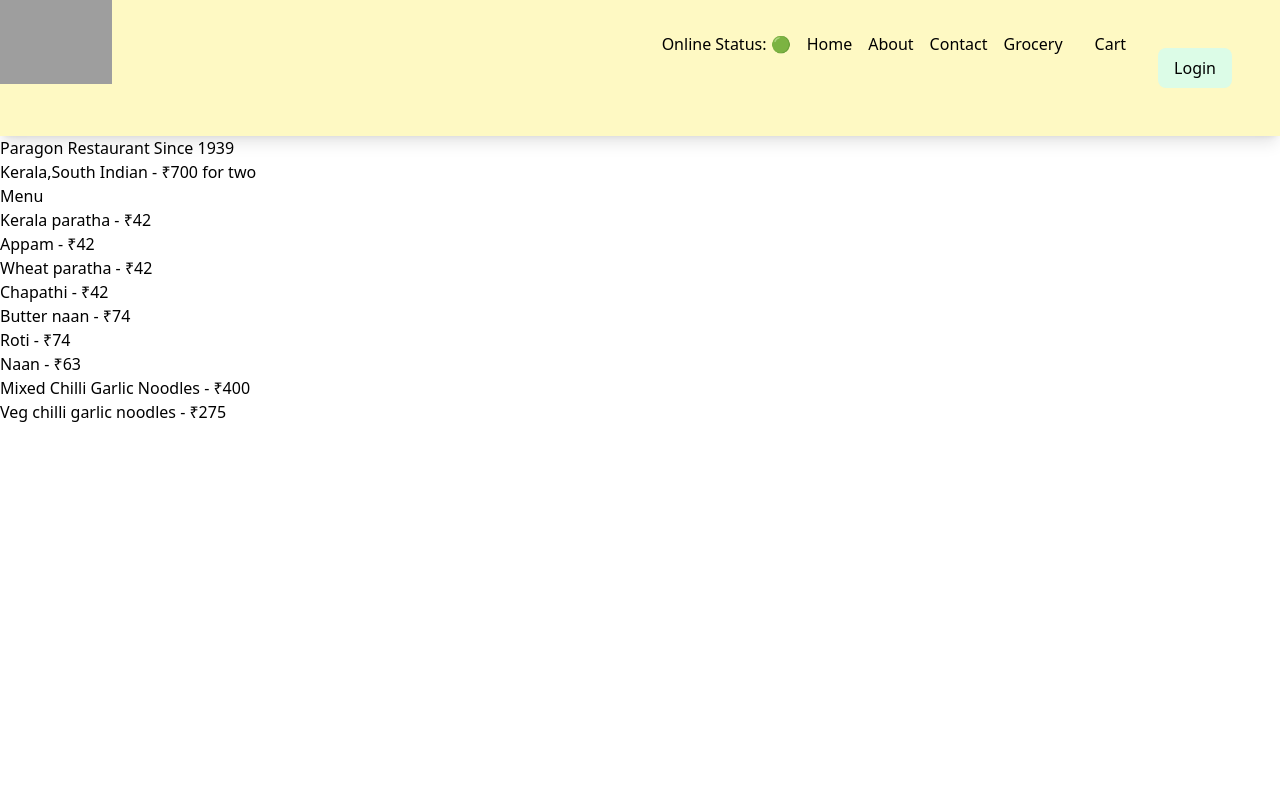
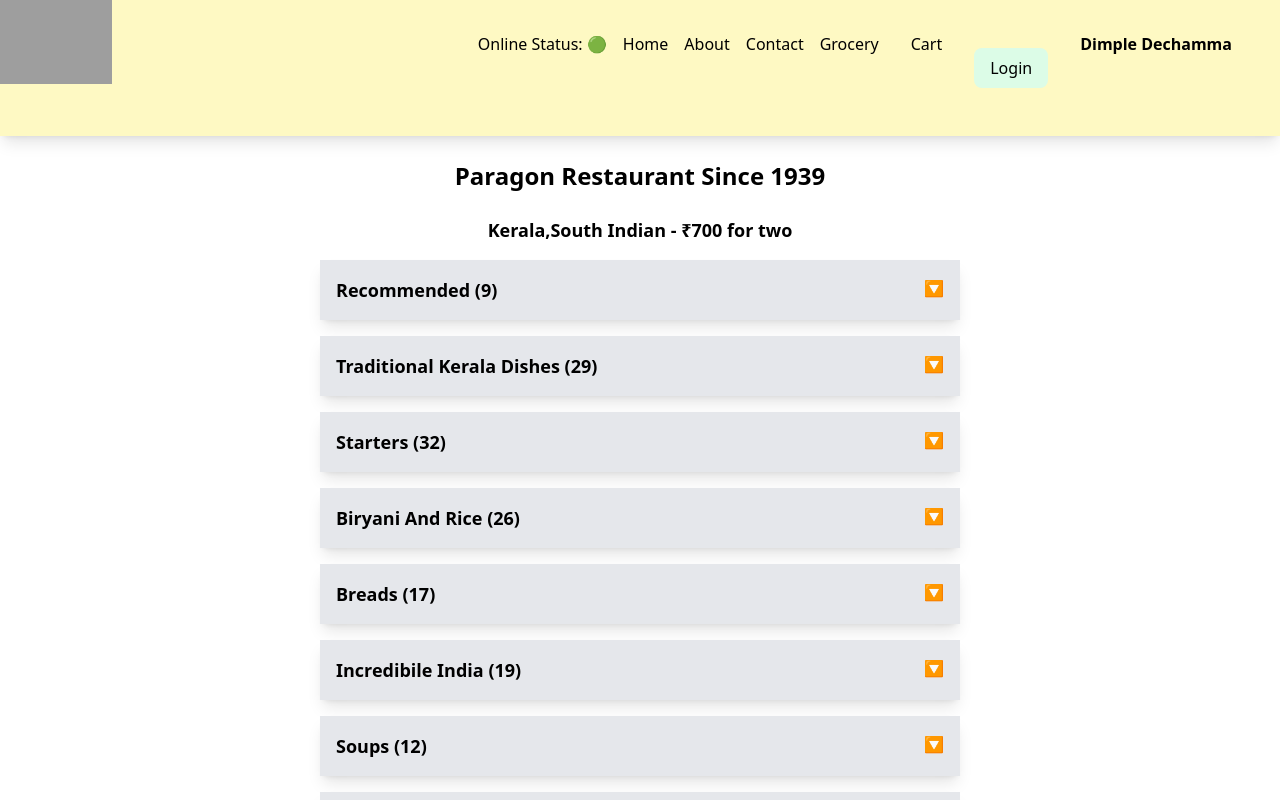
Before and after one commit to Dimple96-web/React-Code, a React (Vite) app in the folder React/: page /resturants/1 in a window 1280 px wide. Shown: the top 800 px of the page. Built offline with nearby package versions, Linux system fonts and the light colour scheme; no server answers; grey boxes are pictures that could not be loaded.

Commit message:
Episode-11

```diff
--- a/React/package.json
+++ b/React/package.json
@@ -1,5 +1,5 @@
 {
-  "name": "react",
+  "name": "react-app",
   "version": "1.0.0",
   "description": "React code practice",
   "scripts": {
--- a/React/src/App.js
+++ b/React/src/App.js
@@ -7,13 +7,25 @@
 import Contact from "./components/Contact";
 import Error from "./components/Error";
 import ResturantDetails from "./components/ResturantDetails";
+import UserContext from "./utils/UserContext";
+import { useEffect, useState } from "react";
 const Grocery = lazy(() => import("./components/Grocery"));
 const AppLayout = () => {
+  const [userInfo, setUserInfo] = useState("");
+
+  useEffect(() => {
+    const data = {
+      username: "Dimple Dechamma",
+    };
+    setUserInfo(data.username);
+  }, []);
   return (
-    <div className="app">
-      <Header />
-      <Outlet />
-    </div>
+    <UserContext.Provider value={{ loggedInUser: userInfo, setUserInfo }}>
+      <div className="app">
+        <Header />
+        <Outlet />
+      </div>
+    </UserContext.Provider>
   );
 };
 
--- a/React/src/components/Body.js
+++ b/React/src/components/Body.js
@@ -1,14 +1,18 @@
-import { useState, useEffect } from "react";
+import { useState, useEffect, useContext } from "react";
 import { Link } from "react-router-dom";
-import ResturantCard from "./ResturantCard";
+import ResturantCard, { withPromtedLabel } from "./ResturantCard";
 import Shimmer from "./Shimmer";
 import { RES_LIST_URL } from "../utils/constants";
 import useNetworkStatus from "../utils/useNetworkStatus";
+import UserContext from "../utils/UserContext";
 
 const Body = () => {
   const [resturantList, setResturantList] = useState([]);
   const [filteredList, setFilteredList] = useState([]);
   const [searchValue, setSearchValue] = useState("");
+
+  const ResturantPromoted = withPromtedLabel(ResturantCard);
+  const { loggedInUser, setUserInfo } = useContext(UserContext);
 
   const filterTopRated = () => {
     const filteredList = resturantList.filter(
@@ -78,11 +82,26 @@
             Top Rated Restaurants
           </button>
         </div>
+        <div className="search m-2 p-2 flex items-center">
+          <label>User Name</label>
+          <input
+            className="border border-black"
+            type="text"
+            value={loggedInUser}
+            onChange={(e) => {
+              setUserInfo(e.target.value);
+            }}
+          />
+        </div>
       </div>
       <div className="flex flex-wrap">
         {filteredList.map((rest) => (
           <Link key={rest.info.id} to={"/resturants/" + rest.info.id}>
-            <ResturantCard resData={rest} />
+            {rest.info.avgRating <= 4.5 ? (
+              <ResturantPromoted resData={rest} />
+            ) : (
+              <ResturantCard resData={rest} />
+            )}
           </Link>
         ))}
       </div>
--- a/React/src/components/Header.js
+++ b/React/src/components/Header.js
@@ -1,8 +1,8 @@
-import { useState } from "react";
+import { useContext, useState } from "react";
 import { Link } from "react-router-dom";
 import { LOGO_URL } from "../utils/constants";
 import useNetworkStatus from "../utils/useNetworkStatus";
-
+import UserContext from "../utils/UserContext";
 const Header = () => {
   const [btnName, setBtnName] = useState("Login");
 
@@ -11,6 +11,7 @@
   };
 
   const isOnline = useNetworkStatus();
+  const { loggedInUser } = useContext(UserContext);
 
   return (
     <div className="flex justify-between bg-pink-100 shadow-lg lg: bg-yellow-100">
@@ -39,6 +40,7 @@
           >
             {btnName}
           </button>
+          <li className="px-4 font-bold">{loggedInUser}</li>
         </ul>
       </div>
     </div>
--- /dev/null
+++ b/React/src/components/ItemList.js
@@ -0,0 +1,20 @@
+const ItemList = ({ items }) => {
+  return (
+    <div>
+      {items.map((item) => (
+        <div
+          key={item?.card?.info?.id}
+          className="p-2 m-2 border-gray-300 border-b-2 text-sm text-left"
+        >
+          <div className="py-2">
+            <span>{item?.card?.info.name}</span>
+            <span> - ₹{item?.card?.info.price / 100}</span>
+          </div>
+          <p className="text-xs">{item?.card?.info?.description}</p>
+        </div>
+      ))}
+    </div>
+  );
+};
+
+export default ItemList;
--- a/React/src/components/ResturantCard.js
+++ b/React/src/components/ResturantCard.js
@@ -17,4 +17,17 @@
   );
 };
 
+export const withPromtedLabel = () => {
+  return (props) => {
+    return (
+      <div>
+        <label className="absolute p-1 font-bold bg-black text-white rounded-lg">
+          Promoted
+        </label>
+        <ResturantCard {...props} />
+      </div>
+    );
+  };
+};
+
 export default ResturantCard;
--- /dev/null
+++ b/React/src/components/ResturantCategory.js
@@ -0,0 +1,23 @@
+import ItemList from "./ItemList";
+const ResturantCategory = ({ itemList, showItem, indexUpdate }) => {
+  const handleClick = () => {
+    indexUpdate();
+  };
+  return (
+    <div>
+      <div className="w-6/12 mx-auto my-4 bg-gray-200 shadow-lg p-4 ">
+        <div
+          className="flex justify-between cursor-pointer"
+          onClick={handleClick}
+        >
+          <span className="font-bold text-lg">
+            {itemList.title} ({itemList.itemCards.length})
+          </span>
+          <span>{"🔽"}</span>
+        </div>
+        {showItem ? <ItemList items={itemList.itemCards} /> : null}
+      </div>
+    </div>
+  );
+};
+export default ResturantCategory;
--- a/React/src/components/ResturantDetails.js
+++ b/React/src/components/ResturantDetails.js
@@ -2,9 +2,12 @@
 import { useParams } from "react-router-dom";
 import useResturantDetails from "../utils/useResturantDetails";
 import Shimmer from "./Shimmer";
+import ResturantCategory from "./ResturantCategory";
+import { useState } from "react";
 
 const ResturantDetails = () => {
   let { resId } = useParams();
+  const [showIndex, setShowIndex] = useState(null);
 
   //Fetch data from the custom hooks
   let resturantData = useResturantDetails(resId);
@@ -14,24 +17,29 @@
   }
   const { name, cuisines, costForTwoMessage } =
     resturantData?.data?.cards[2]?.card?.card?.info;
-  const { itemCards } =
-    resturantData?.data?.cards[4]?.groupedCard?.cardGroupMap?.REGULAR?.cards[1]
-      ?.card?.card;
+  const category =
+    resturantData?.data?.cards[4]?.groupedCard?.cardGroupMap?.REGULAR?.cards.filter(
+      (c) =>
+        c.card?.card?.["@type"] ===
+        "type.googleapis.com/swiggy.presentation.food.v2.ItemCategory",
+    );
+
+  console.log("category ", category);
 
   return (
-    <div>
-      <h1>{name}</h1>
-      <p>
+    <div className="text-center">
+      <h1 className="font-bold my-6 text-2xl">{name}</h1>
+      <p className="font-bold text-lg">
         {cuisines.join(",")} - {costForTwoMessage}
       </p>
-      <h3>Menu</h3>
-      <ul>
-        {itemCards.map((item) => (
-          <li key={item.card.info.id}>
-            {item.card.info.name} - ₹{item.card.info.price / 100}
-          </li>
-        ))}
-      </ul>
+      {category.map((cate, index) => (
+        <ResturantCategory
+          key={cate.card?.card?.categoryId}
+          itemList={cate.card?.card}
+          showItem={index === showIndex ? true : false}
+          indexUpdate={() => setShowIndex(index)}
+        />
+      ))}
     </div>
   );
 };
--- a/React/src/components/UserClass.js
+++ b/React/src/components/UserClass.js
@@ -1,5 +1,5 @@
 import React from "react";
-
+import UserContext from "../utils/UserContext";
 class UserClass extends React.Component {
   constructor(props) {
     super(props);
@@ -34,6 +34,11 @@
         <h2>Name: {login}</h2>
         <h3>Location: {"Bangalore"}</h3>
         <h4>Git: {url}</h4>
+        <div>
+          <UserContext.Consumer>
+            {({ loggedInUser }) => <h1>Logged in user: {loggedInUser}</h1>}
+          </UserContext.Consumer>
+        </div>
       </div>
     );
   }
--- /dev/null
+++ b/React/src/utils/UserContext.js
@@ -0,0 +1,7 @@
+import { createContext } from "react";
+
+const UserContext = createContext({
+  loggedInUser: "Default User",
+});
+
+export default UserContext;
```
Also changed, not shown: 1 other file (tests, documents, lock files or other folders).
